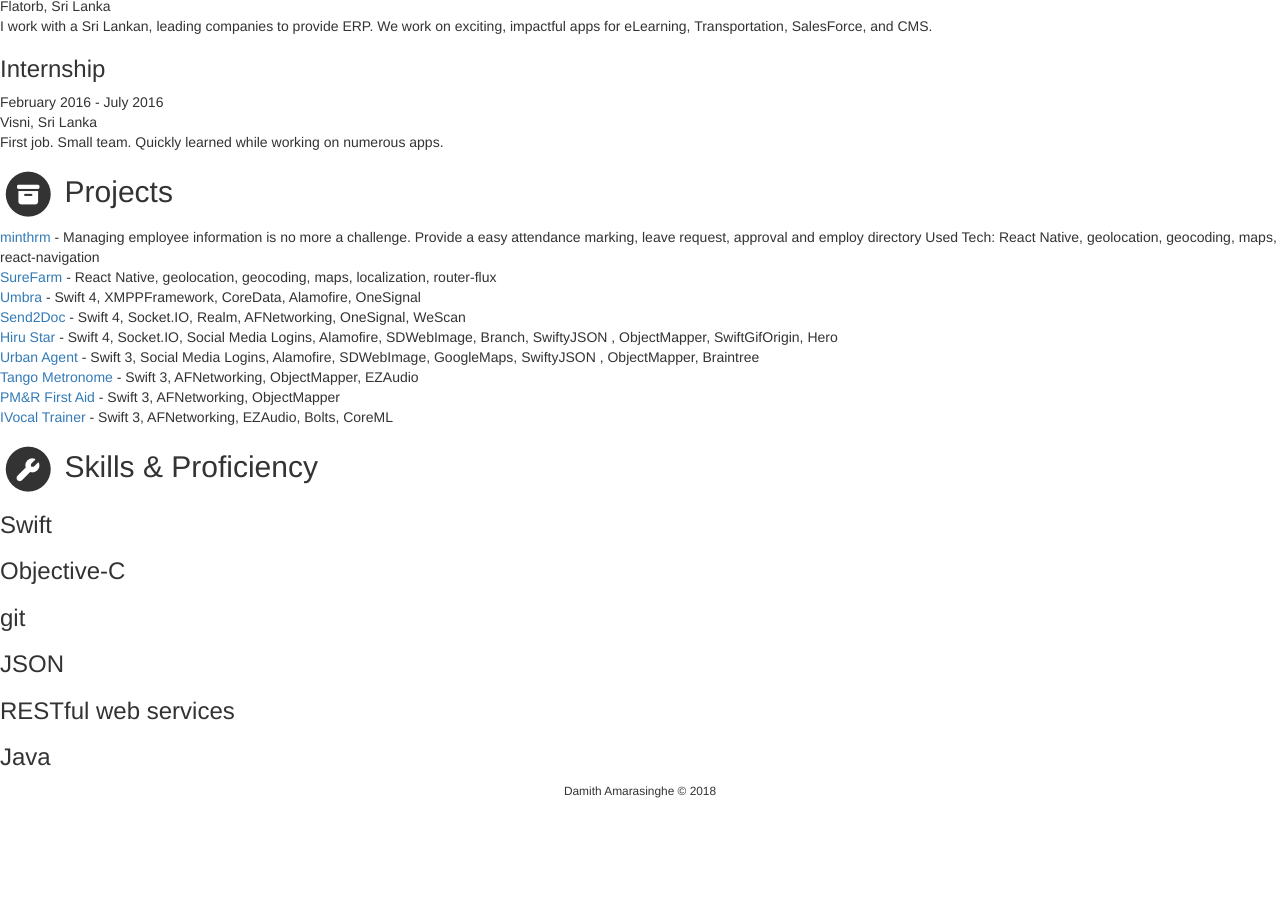
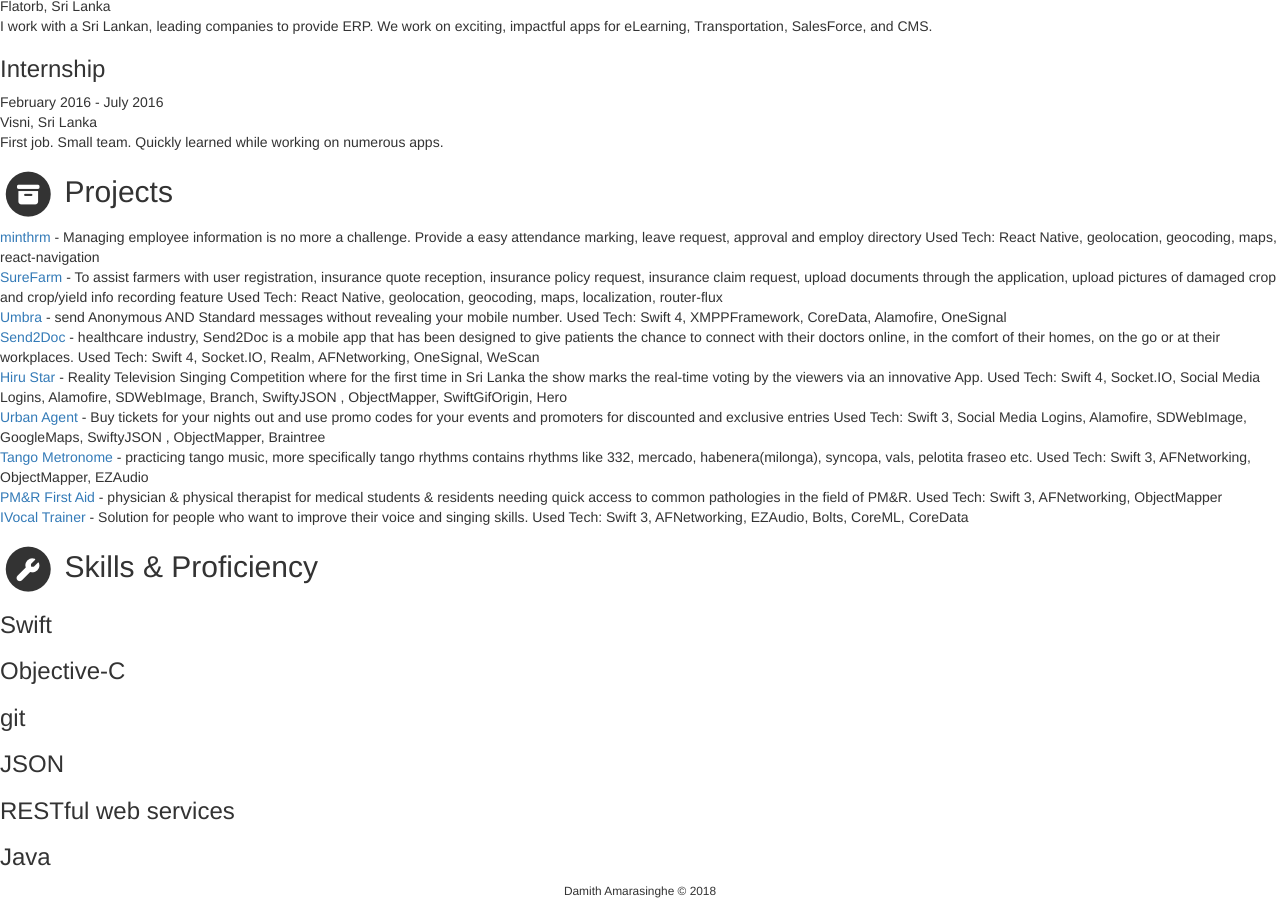
Before and after one commit to damithg-dev/damithg-dev.github.io, a Jekyll site: the page built from index.html, in a window 1280 px wide and 900 px high, scrolled down 1145 px. Built offline with Jekyll 4.4.1, drawn with Linux system fonts in a browser that asks for light colours; nearby versions of some CDN libraries; library files that are not in the unit come from our copies; before the commit the page ends 1945 px from its top, so only the background shows below that.

Commit message:
Update data.yml

```diff
--- a/_data/data.yml
+++ b/_data/data.yml
@@ -102,48 +102,59 @@ projects:
     assignments:
       - title: minthrm
         link: "https://play.google.com/store/apps/details?id=com.infoseek.minthrm"
-        tagline: "Managing employee information is no more a challenge. Provide a easy attendance marking, leave request, approval and employ directory \n
+        tagline: "Managing employee information is no more a challenge. Provide a easy attendance marking, leave request, approval and employ directory
+
                   Used Tech: React Native, geolocation, geocoding, maps, react-navigation"
 
       - title: SureFarm
         link: "https://play.google.com/store/apps/details?id=com.testproject2"
-        tagline: "To assist farmers with user registration, insurance quote reception, insurance policy request, insurance claim request, upload documents through the application, upload pictures of damaged crop and crop/yield info recording feature"
-        tagline: "React Native, geolocation, geocoding, maps, localization, router-flux"
+        tagline: "To assist farmers with user registration, insurance quote reception, insurance policy request, insurance claim request, upload documents through the application, upload pictures of damaged crop and crop/yield info recording feature
+
+                  Used Tech: React Native, geolocation, geocoding, maps, localization, router-flux"
 
       - title: Umbra
         link: "https://apps.apple.com/us/app/umbra/id1029826001"
-        tagline: "send Anonymous AND Standard messages without revealing your mobile number."
-        tagline: "Swift 4, XMPPFramework, CoreData, Alamofire, OneSignal"
+        tagline: "send Anonymous AND Standard messages without revealing your mobile number.
+
+                  Used Tech: Swift 4, XMPPFramework, CoreData, Alamofire, OneSignal"
 
       - title: Send2Doc
         link: "https://itunes.apple.com/lk/app/send2doc/id1393225906"
-        tagline: "healthcare industry, Send2Doc is a mobile app that has been designed to give patients the chance to connect with their doctors online, in the comfort of their homes, on the go or at their workplaces."
-        tagline: "Swift 4, Socket.IO, Realm, AFNetworking, OneSignal, WeScan"
+        tagline: "healthcare industry, Send2Doc is a mobile app that has been designed to give patients the chance to connect with their doctors online, in the comfort of their homes, on the go or at their workplaces.
+
+                  Used Tech: Swift 4, Socket.IO, Realm, AFNetworking, OneSignal, WeScan"
 
       - title: Hiru Star
         link: "https://itunes.apple.com/lk/app/hiru-star/id1365375090"
-        tagline: "Reality Television Singing Competition where for the first time in Sri Lanka the show marks the real-time voting by the viewers via an innovative App."
-        tagline: "Swift 4, Socket.IO, Social Media Logins, Alamofire, SDWebImage, Branch, SwiftyJSON , ObjectMapper, SwiftGifOrigin, Hero"
+        tagline: "Reality Television Singing Competition where for the first time in Sri Lanka the show marks the real-time voting by the viewers via an innovative App.
+
+                  Used Tech: Swift 4, Socket.IO, Social Media Logins, Alamofire, SDWebImage, Branch, SwiftyJSON , ObjectMapper, SwiftGifOrigin, Hero"
 
       - title: Urban Agent
         link: ""
-        tagline: "Buy tickets for your nights out and use promo codes for your events and promoters for discounted and exclusive entries"
-        tagline: "Swift 3, Social Media Logins, Alamofire, SDWebImage, GoogleMaps, SwiftyJSON , ObjectMapper, Braintree"
+        tagline: "Buy tickets for your nights out and use promo codes for your events and promoters for discounted and exclusive entries
+
+                  Used Tech: Swift 3, Social Media Logins, Alamofire, SDWebImage, GoogleMaps, SwiftyJSON , ObjectMapper, Braintree"
 
       - title: Tango Metronome
         link: "https://itunes.apple.com/us/app/tango-metronome/id1255645753"
-        tagline: "practicing tango music, more specifically tango rhythms contains rhythms like 332, mercado, habenera(milonga), syncopa, vals, pelotita fraseo etc."
-        tagline: "Swift 3, AFNetworking, ObjectMapper, EZAudio"
+        tagline: "practicing tango music, more specifically tango rhythms contains rhythms like 332, mercado, habenera(milonga), syncopa, vals, pelotita fraseo etc.
+
+                  Used Tech: Swift 3, AFNetworking, ObjectMapper, EZAudio"
 
       - title: PM&R First Aid
         link: "https://itunes.apple.com/us/app/pocket-physical-medicine-rehabilitation/id1234479896"
-        tagline: "physician & physical therapist for medical students & residents needing quick access to common pathologies in the field of PM&R."
-        tagline: "Swift 3, AFNetworking, ObjectMapper"
+        tagline: "physician & physical therapist for medical students & residents needing quick access to common pathologies in the field of PM&R.
+
+                 Used Tech: Swift 3, AFNetworking, ObjectMapper
+        "
 
       - title: IVocal Trainer
         link: "#"
-        tagline: "Solution for people who want to improve their voice and singing skills."
-        tagline: "Swift 3, AFNetworking, EZAudio, Bolts, CoreML"
+        tagline: "Solution for people who want to improve their voice and singing skills.
+
+                Used Tech: Swift 3, AFNetworking, EZAudio, Bolts, CoreML, CoreData
+        "
 
 # publications:
 #     title: Publications
```
